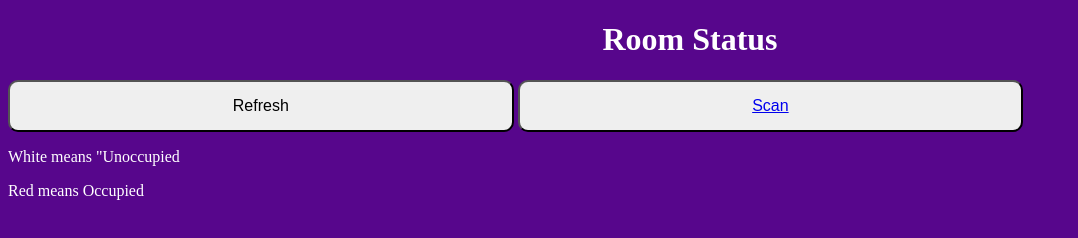
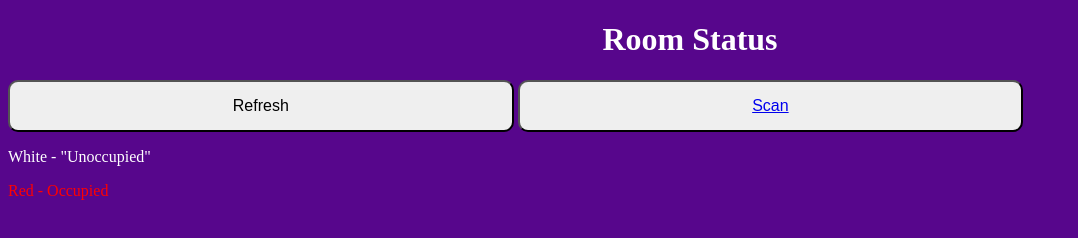
Before and after one commit to abdullahzameek/Library-App-, a website: page View/MainScreen.html in a window 1280 px wide. Shown: the whole page, without its empty margins (0-1078 px from the left). Drawn offline with Linux system fonts and the light colour scheme; files whose address does not match are found by name.

Commit message:
Update MainScreen.html

```diff
--- a/View/MainScreen.html
+++ b/View/MainScreen.html
@@ -47,8 +47,8 @@ ul {
     <p id = "variable"><h1 style="color:white;margin-left:100px;"> Room Status </h1> </p>
     <button onclick = "MakeMarSaysSave();setTimeout(Timer, 3000000)";>Refresh</button>
     <button><a href="/camera">Scan</a></button>
-    <p style="color:white"> White means "Unoccupied </p>
-    <p style="color:white"> Red means Occupied </p>
+    <p style="color:white"> White - "Unoccupied" </p>
+    <p style="color:red "> Red - Occupied </p>
     <!-- <button onclick = "Scanner();">Camera</button> -->
     <ul id="listOfItems" style: "font-size: 20px;"></ul>
   </body>
```
